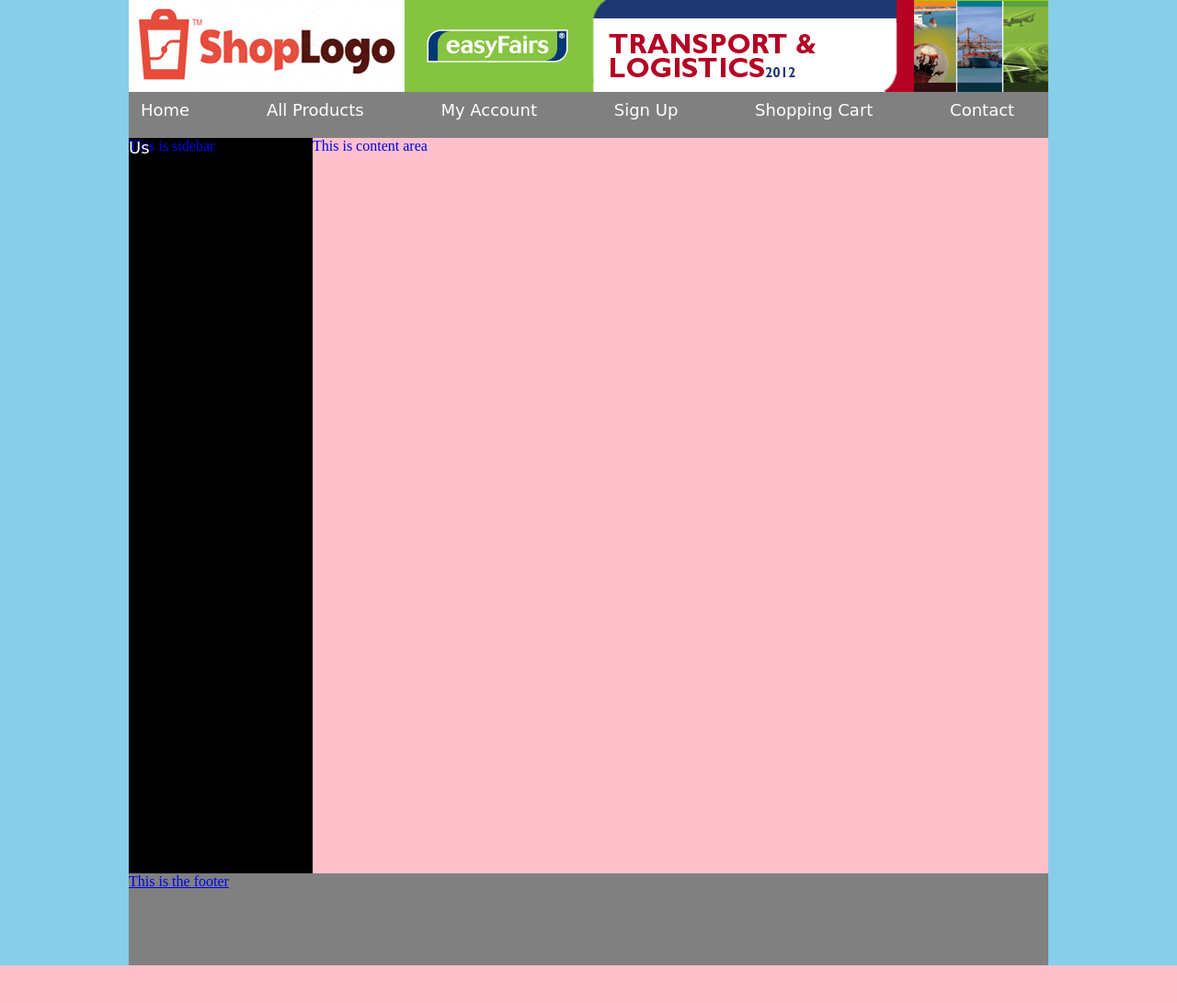
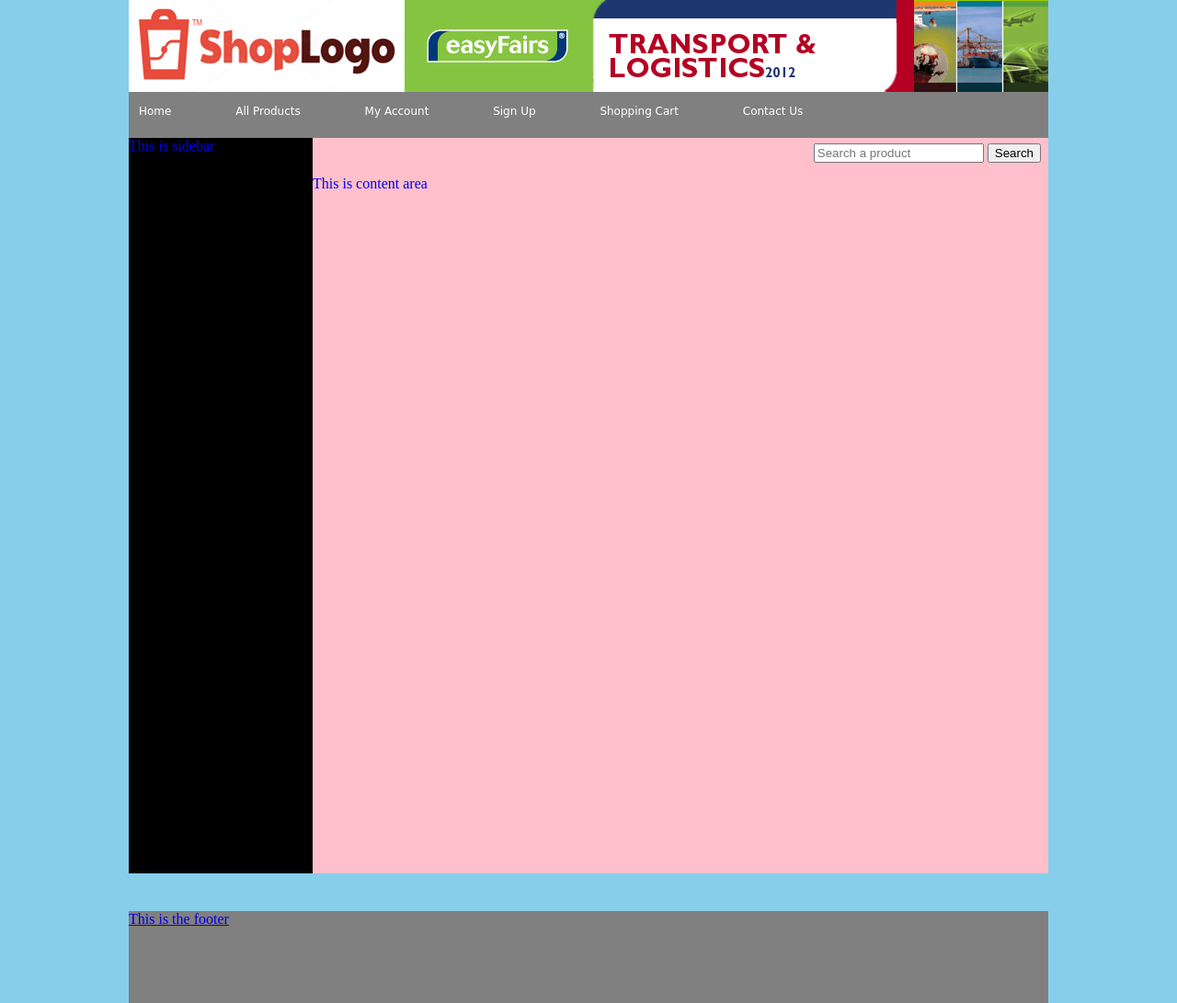
Before and after one commit to affenddy/ecom, a PHP site: page / in a window 1280 px wide. Shown: the whole page at 92% size. Before the commit the page ends 1050 px from the top, so only its background shows below. Run offline with PHP 8.4, Linux system fonts and the light colour scheme.

Commit message:
Added search menu

```diff
--- a/index.php
+++ b/index.php
@@ -34,6 +34,14 @@
 			</ul>
 
 
+			<div id="form">
+				<form method="get" action="results.php" enctype="multipart/form-data">
+					<input type="text" name="user_query" placeholder="Search a product" />
+					<input type="submit" name="search" value="Search" />
+				</form>
+			</div>
+
+
 		</div>
 
 
--- a/styles/style.css
+++ b/styles/style.css
@@ -58,6 +58,7 @@ color:white;
 padding:0;
 margin:0;
 line-height:40px;
+float:left;
 }
 
 #menu li {
@@ -68,9 +69,9 @@ display:inline;
 #menu a {
 text-decoration:none;
 color:white;
-padding:8px;
-margin:5px;
-font-size:18px;
+padding:5px;
+margin:6px;
+font-size:12px;
 font-family:COMIC SANS MS;
 }
 
@@ -78,6 +79,12 @@ font-family:COMIC SANS MS;
 color:orange;
 font-weight:bolder;
 text-decoration:underline;
+}
+
+#form {
+float:right;
+padding-right:8px;
+line-height:50px;
 }
 
 .content_wrapper {
```
